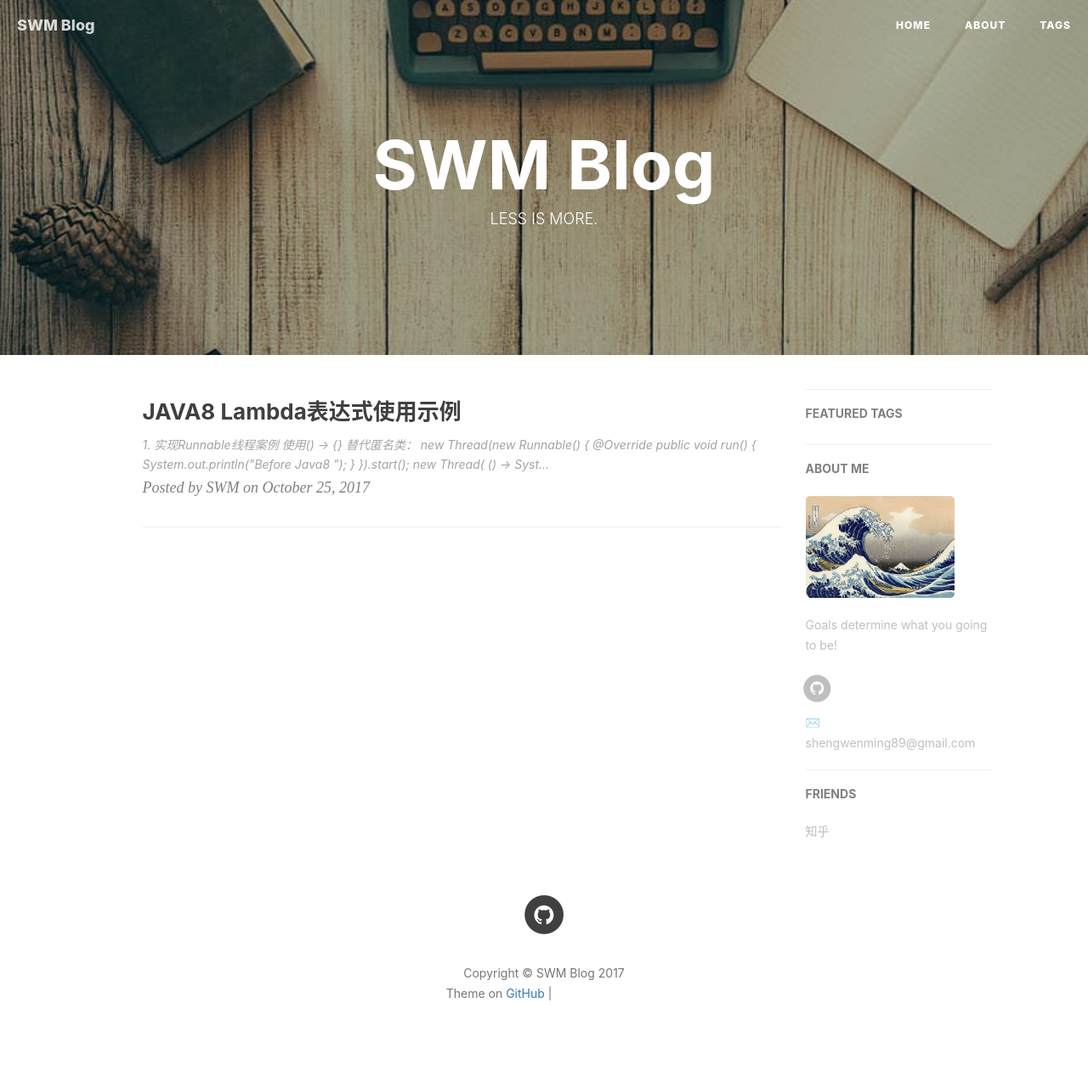
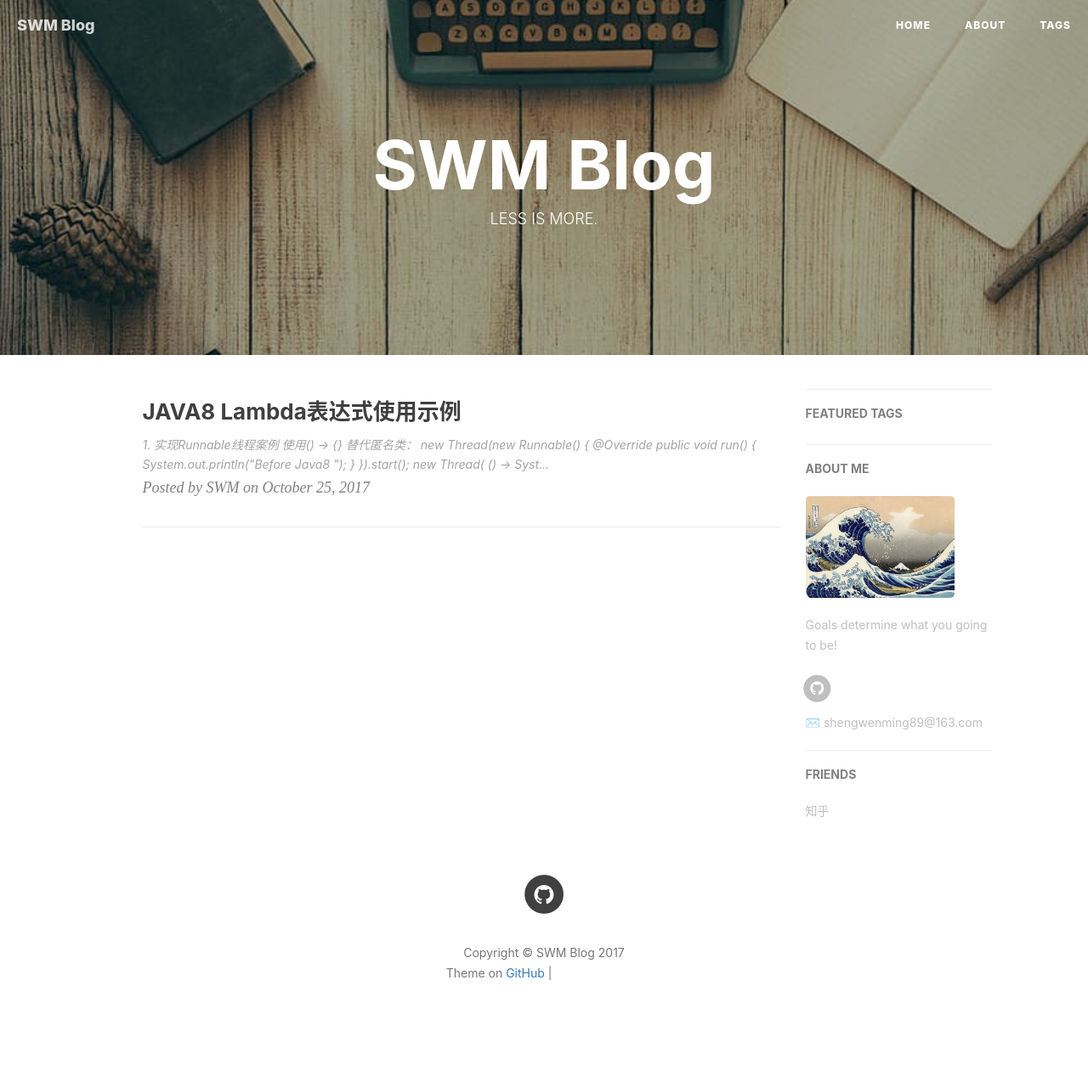
Before and after one commit to shengwenming/shengwenming.github.io, a Jekyll site: the page built from index.html, in a window 1280 px wide. Shown: the whole page at 85% size. Built offline with Jekyll 4.4.1, drawn with Linux system fonts in a browser that asks for light colours; nearby versions of some CDN libraries; the list of posts is cut into pages by our own code; comment, search, counter and statistics services are not loaded; after the commit the page ends 1250 px from its top, so only the background shows below that; grey boxes are pictures that could not be loaded.

Commit message:
Update _config.yml

```diff
--- a/_config.yml
+++ b/_config.yml
@@ -2,7 +2,7 @@
 title: SWM Blog
 SEOTitle: 盛文明的博客 | SWM Blog
 header-img: img/post-bg-desk.jpg
-email: shengwenming89@gmail.com
+email: shengwenming89@163.com
 description: "Every failure is leading towards success."
 keyword: "SWM Blog JAVA Developer"
 url: "http://shengwenming.github.io"          # your host, for absolute URL
```
